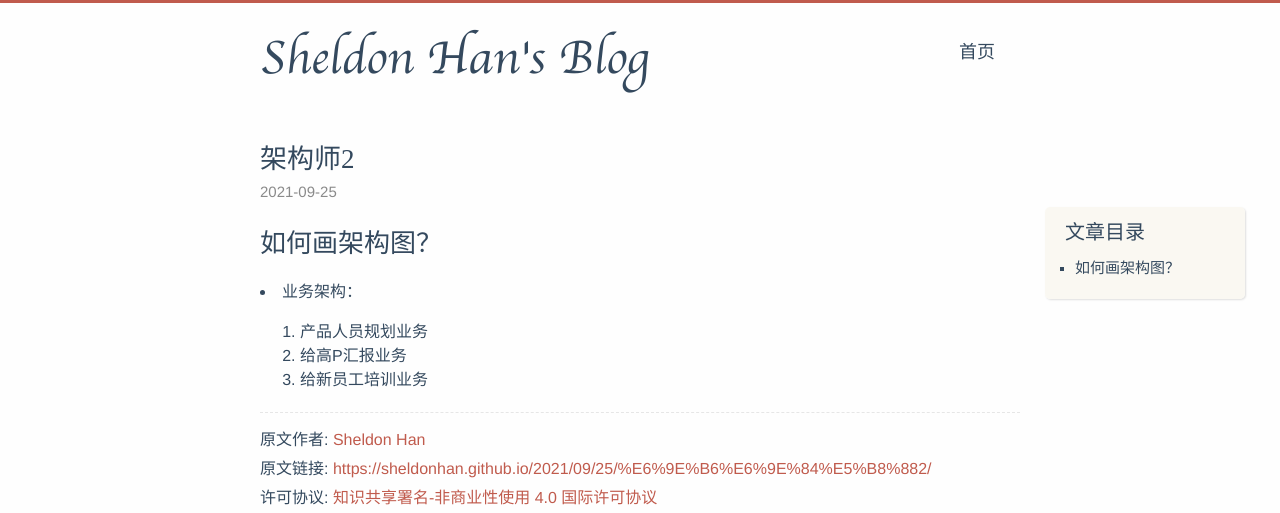
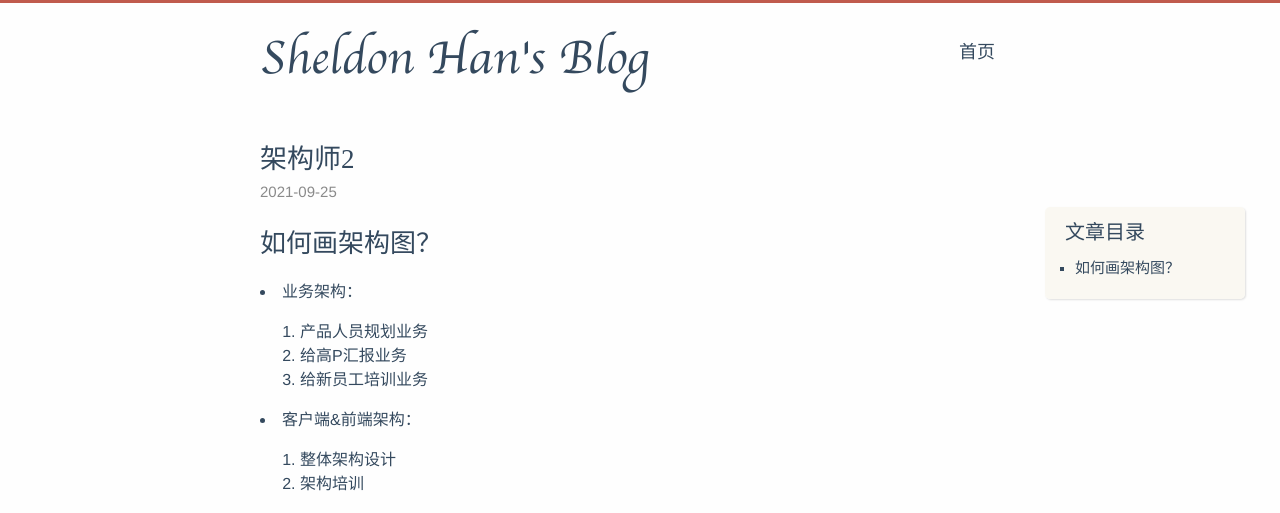
Before and after one commit to sheldonhan/sheldonhan.github.io, a plain HTML site: page 2021/09/25/架构师2/index.html in a window 1280 px wide. Shown: the top 513 px of the page. Drawn offline with Linux system fonts and the light colour scheme; a web font is replaced by a local one.

Commit message:
Site updated: 2021-09-25 16:06:15

```diff
--- a/2021/09/25/架构师2/index.html
+++ b/2021/09/25/架构师2/index.html
@@ -96,6 +96,13 @@
 <li>给高P汇报业务</li>
 <li>给新员工培训业务</li>
 </ol>
+<ul>
+<li>客户端&amp;前端架构：</li>
+</ul>
+<ol>
+<li>整体架构设计</li>
+<li>架构培训</li>
+</ol>
 
       </div>
       <div class="post-copyright">
```
Also changed, not shown: index.html (+7 -0 lines).
